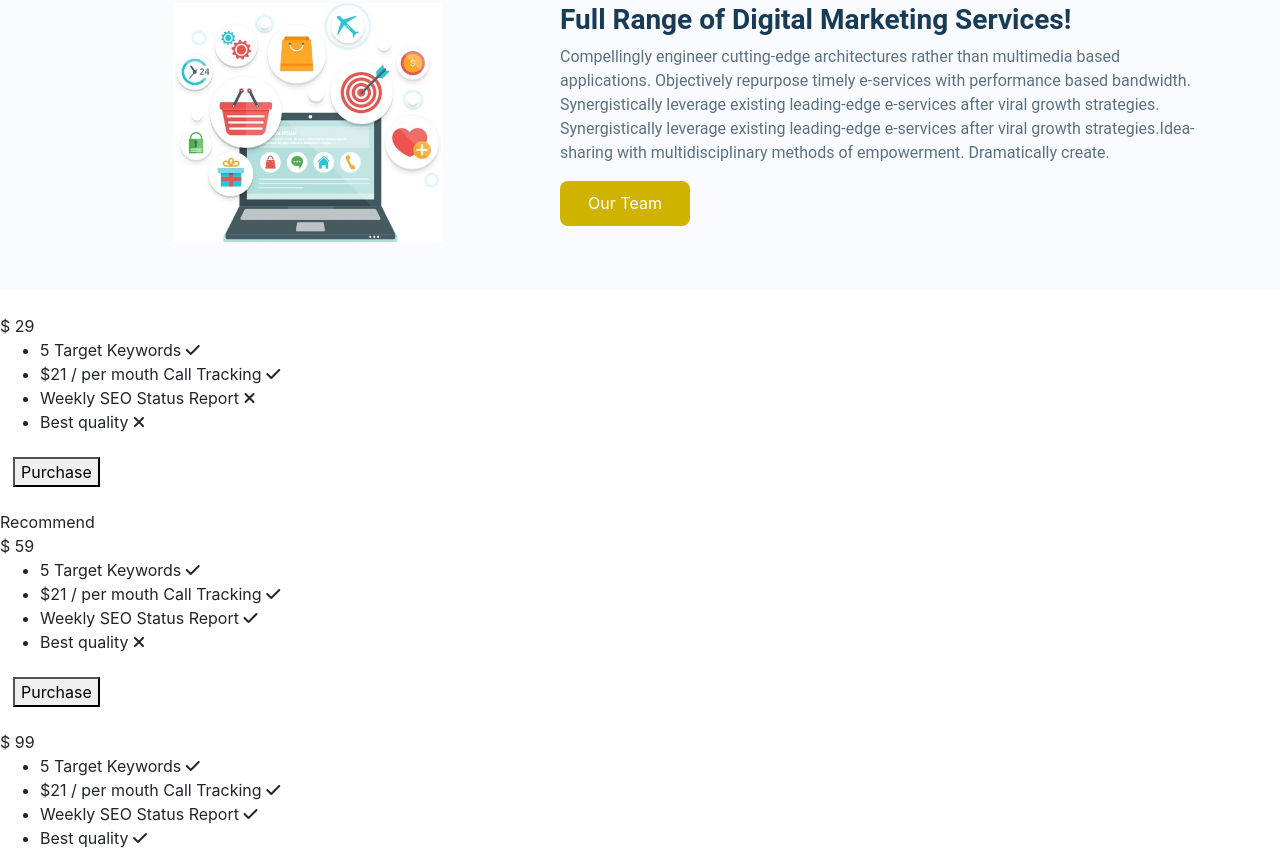
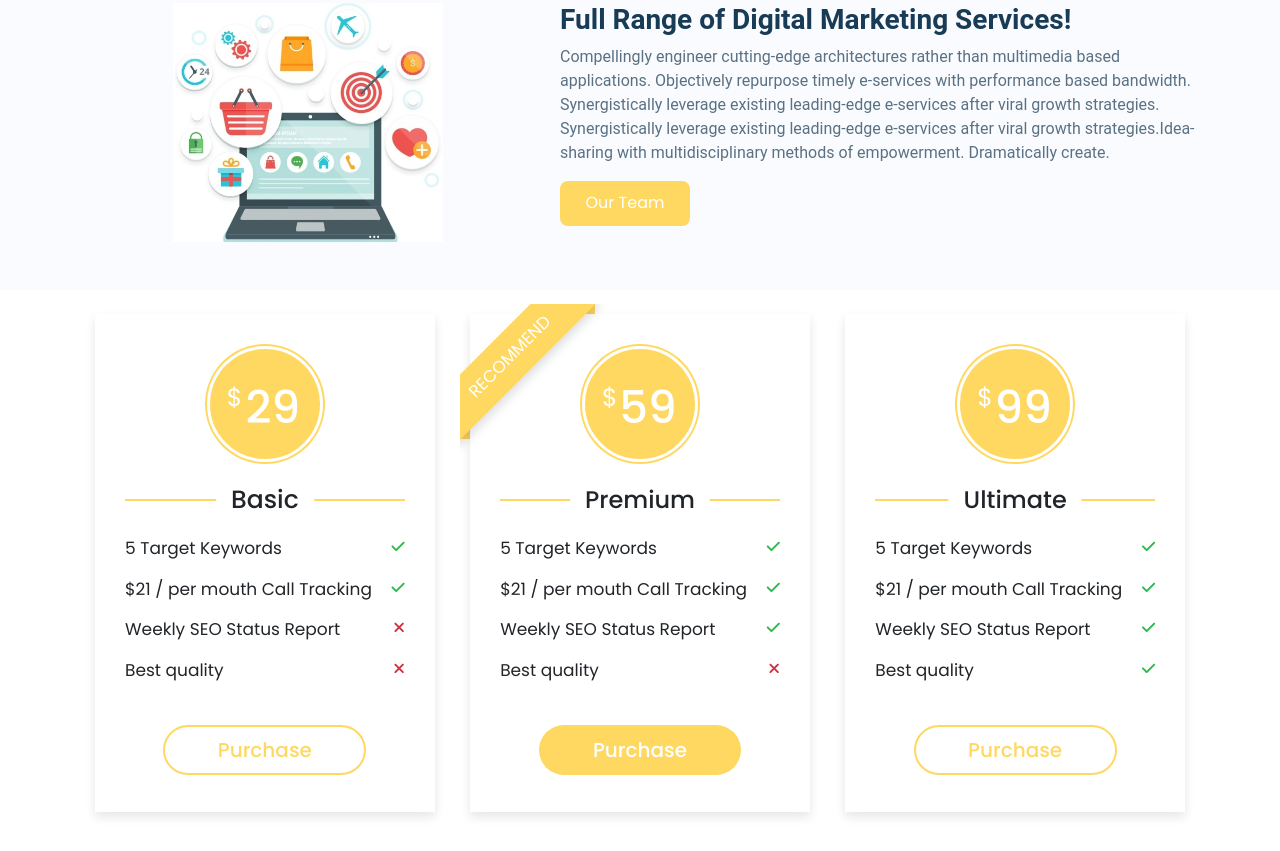
Before and after one commit to surya-8325/DM-agency, a plain HTML site: page index.html in a window 1280 px wide. Shown: the part 1153-2004 px from the top of the page. Drawn offline with nearby package versions, Linux system fonts and the light colour scheme.

Commit message:
Update style.css

```diff
--- a/style.css
+++ b/style.css
@@ -2,8 +2,230 @@
     width: 100px;
     height: 50px;
   }
+  *{
+    margin: 0;
+    padding: 0;
+    box-sizing: border-box;
+    font-family: 'Poppins', sans-serif;
+  }
 
-
+  .wrapper{
+    max-width: 1090px;
+    width: 100%;
+    margin: auto;
+    display: flex;
+    flex-wrap: wrap;
+    justify-content: space-between;
+  }
+  .wrapper .table{
+    background: #fff;
+    width: calc(33% - 20px);
+    padding: 30px 30px;
+    position: relative;
+    box-shadow: 0 5px 10px rgba(0,0,0,0.1);
+  }
+  .table .price-section{
+    display: flex;
+    justify-content: center;
+  }
+  .table .price-area{
+    height: 120px;
+    width: 120px;
+    border-radius: 50%;
+    padding: 2px;
+  }
+  .price-area .inner-area{
+    height: 100%;
+    width: 100%;
+    border-radius: 50%;
+    border: 3px solid #fff;
+    line-height: 117px;
+    text-align: center;
+    color: #fff;
+    position: relative;
+  }
+  .price-area .inner-area .text{
+    font-size: 25px;
+    font-weight: 400;
+    position: absolute;
+    top: -10px;
+    left: 17px;
+  }
+  .price-area .inner-area .price{
+    font-size: 45px;
+    font-weight: 500;
+    margin-left: 16px;
+  }
+  .table .package-name{
+    width: 100%;
+    height: 2px;
+    margin: 35px 0;
+    position: relative;
+  }
+  .table .package-name::before{
+    position: absolute;
+    top: 50%;
+    left: 50%;
+    font-size: 25px;
+    font-weight: 500;
+    background: #fff;
+    padding: 0 15px;
+    transform: translate(-50%, -50%);
+  }
+  .table .features li{
+    margin-bottom: 15px;
+    list-style: none;
+    display: flex;
+    justify-content: space-between;
+  }
+  .features li .list-name{
+    font-size: 17px;
+    font-weight: 400;
+  }
+  .features li .icon{
+    font-size: 15px;
+  }
+  .features li .icon.check{
+    color: #2db94d;
+  }
+  .features li .icon.cross{
+    color: #cd3241;
+  }
+  .table .btn{
+    width: 100%;
+    display: flex;
+    margin-top: 35px;
+    justify-content: center;
+  }
+  .table .btn button{
+    width: 80%;
+    height: 50px;
+    color: #fff;
+    font-size: 20px;
+    font-weight: 500;
+    border: none;
+    outline: none;
+    border-radius: 25px;
+    cursor: pointer;
+    transition: all 0.3s ease;
+  }
+  .table .btn button:hover{
+    border-radius: 5px;
+  }
+  .basic .features li::selection{
+    background: #ffd861;
+  }
+  .basic ::selection,
+  .basic .price-area,
+  .basic .inner-area{
+    background: #ffd861;
+  }
+  .basic .btn button{
+    border: 2px solid #ffd861;
+    background: #fff;
+    color: #ffd861;
+  }
+  .basic .btn button:hover{
+    background: #ffd861;
+    color: #fff;
+  }
+  .premium ::selection,
+  .premium .price-area,
+  .premium .inner-area,
+  .premium .btn button{
+    background: #ffd861;
+  }
+  .premium .btn button:hover{
+    background: #ffd861;
+  }
+  .ultimate ::selection,
+  .ultimate .price-area,
+  .ultimate .inner-area{
+    background: #ffd861;
+  }
+  .ultimate .btn button{
+    border: 2px solid #ffd861;
+    color: #ffd861;
+    background: #fff;
+  }
+  .ultimate .btn button:hover{
+    background: #ffd861;
+    color: #fff;
+  }
+  .basic .package-name{
+    background: #ffd861;
+  }
+  .premium .package-name{
+    background: #ffd861;
+  }
+  .ultimate .package-name{
+    background: #ffd861;
+  }
+  .basic .package-name::before{
+    content: "Basic";
+  }
+  .premium .package-name::before{
+    content: "Premium";
+    font-size: 24px;
+  }
+  .ultimate .package-name::before{
+    content: "Ultimate";
+    font-size: 24px;
+  }
+  @media (max-width: 1020px) {
+    .wrapper .table{
+      width: calc(50% - 20px);
+      margin-bottom: 40px;
+    }
+  }
+  @media (max-width: 698px) {
+    .wrapper .table{
+      width: 100%;
+    }
+  }
+  ::selection{
+    color: #fff;
+  }
+  .table .ribbon{
+    width: 150px;
+    height: 150px;
+    position: absolute;
+    top: -10px;
+    left: -10px;
+    overflow: hidden;
+  }
+  .table .ribbon::before,
+  .table .ribbon::after{
+    position: absolute;
+    content: "";
+    z-index: -1;
+    display: block;
+    border: 7px solid #ffd861;
+    border-top-color: transparent;
+    border-left-color: transparent;
+  }
+  .table .ribbon::before{
+    top: 0px;
+    right: 15px;
+  }
+  .table .ribbon::after{
+    bottom: 15px;
+    left: 0px;
+  }
+  .table .ribbon span{
+    position: absolute;
+    top: 30px;
+    right: 0;
+    transform: rotate(-45deg);
+    width: 200px;
+    background: #ffd861;
+    padding: 10px 0;
+    color: #fff;
+    text-align: center;
+    font-size: 17px;
+    text-transform: uppercase;
+    box-shadow: 0 5px 10px rgba(0,0,0,0.12);
+  }
   .banner {
 	height: 60vh;
     background-size: cover;
@@ -40,7 +262,7 @@
   }
   .custom-button {
     color: white;
-    background-color: #d0b200;
+    background-color: #ffd861;
     width: 130px;
     height: 45px;
     border-width: 0;
@@ -94,6 +316,12 @@
     font-family: "Roboto";
     font-size: 16px;
   }
+  .offers {
+    color: #323f4b;
+    font-style: italic;
+    font-weight: 600;
+  }
+
   .healthy-food-section {
     background-color: #f9fbfe;
   }
```
